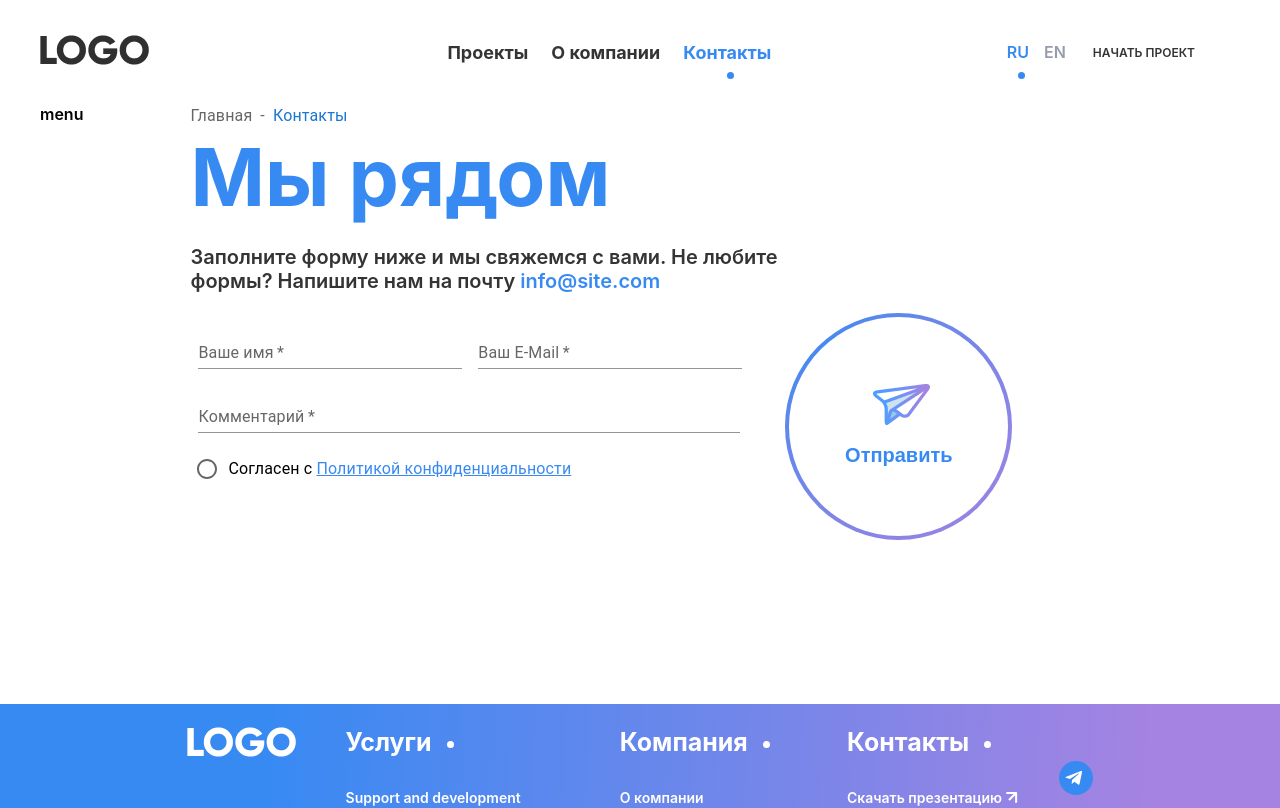
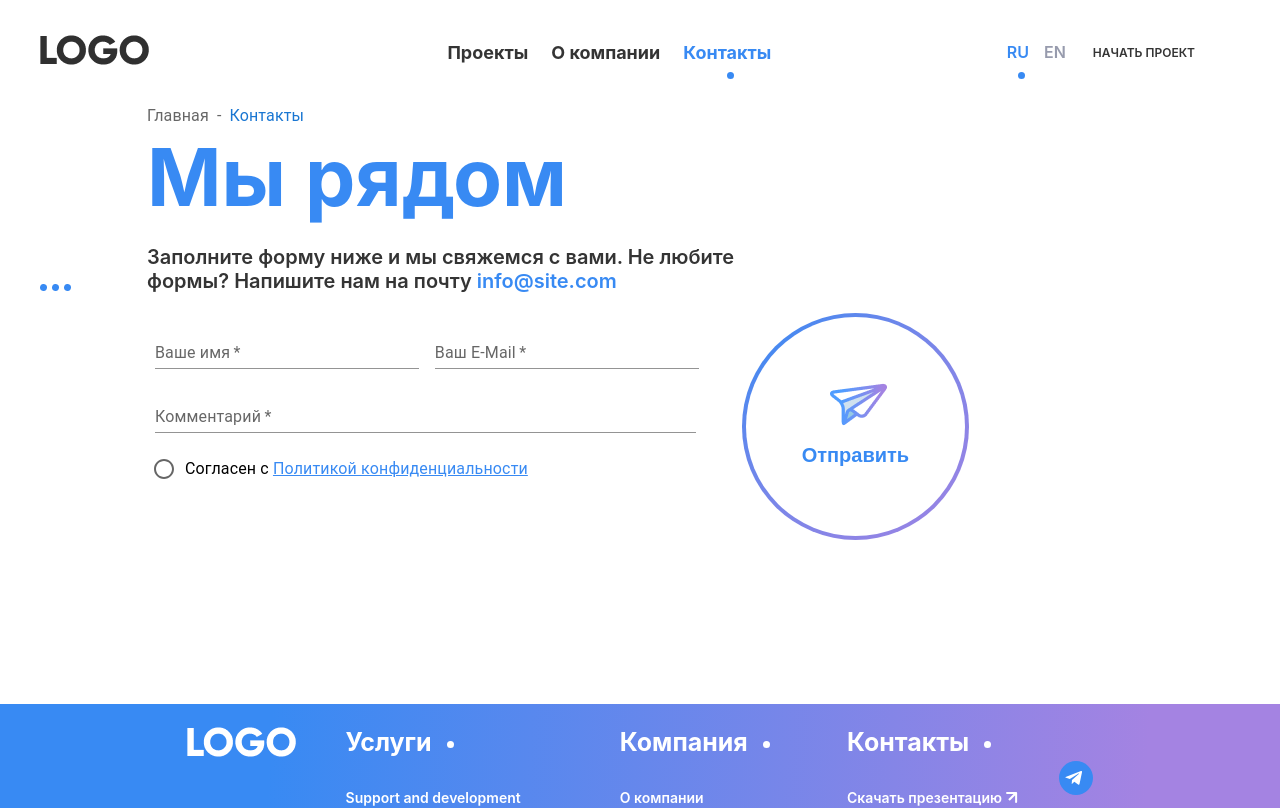
Before and after one commit to anastasiiadmm/logo-test-app, a React (Create React App) app: page /contacts in a window 1280 px wide. Shown: the top 808 px of the page. Built offline with nearby package versions, Linux system fonts and the light colour scheme.

Commit message:
Added img for menu dots

```diff
--- a/src/assets/scss/_content.scss
+++ b/src/assets/scss/_content.scss
@@ -9,6 +9,14 @@
   &__menu {
     display: block;
     margin: 0 107px 0 0;
+    position: relative;
+    cursor: pointer;
+  }
+
+  &__menu-dots {
+    position: absolute;
+    top: calc(30%);
+    left: 0;
   }
 
   @include mixins.bp(desktop) {
--- a/src/containers/SideBar/SideBar.js
+++ b/src/containers/SideBar/SideBar.js
@@ -1,10 +1,13 @@
 import React from 'react';
 import "assets/scss/_content.scss";
+import menu_dots from "assets/images/menu_dots.png";
 
 const SideBar = ({children}) => {
   return (
     <div className="content">
-      <div className="content__menu">menu</div>
+      <div className="content__menu">
+        <img className="content__menu-dots" src={menu_dots} alt="menu_dots" />
+      </div>
       {children}
     </div>
   );
```
Also changed, not shown: src/assets/images/menu_dots.png (added).
